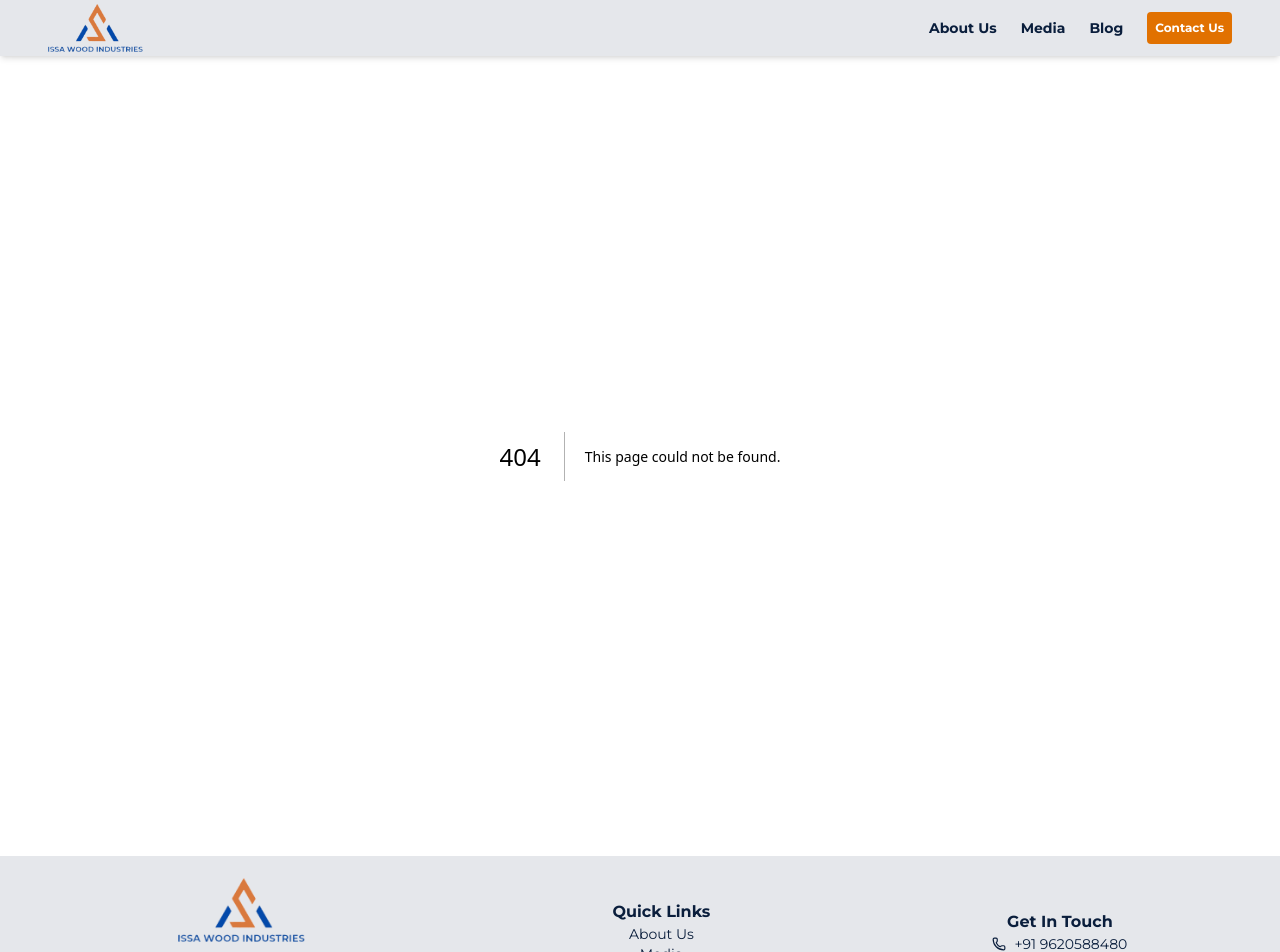
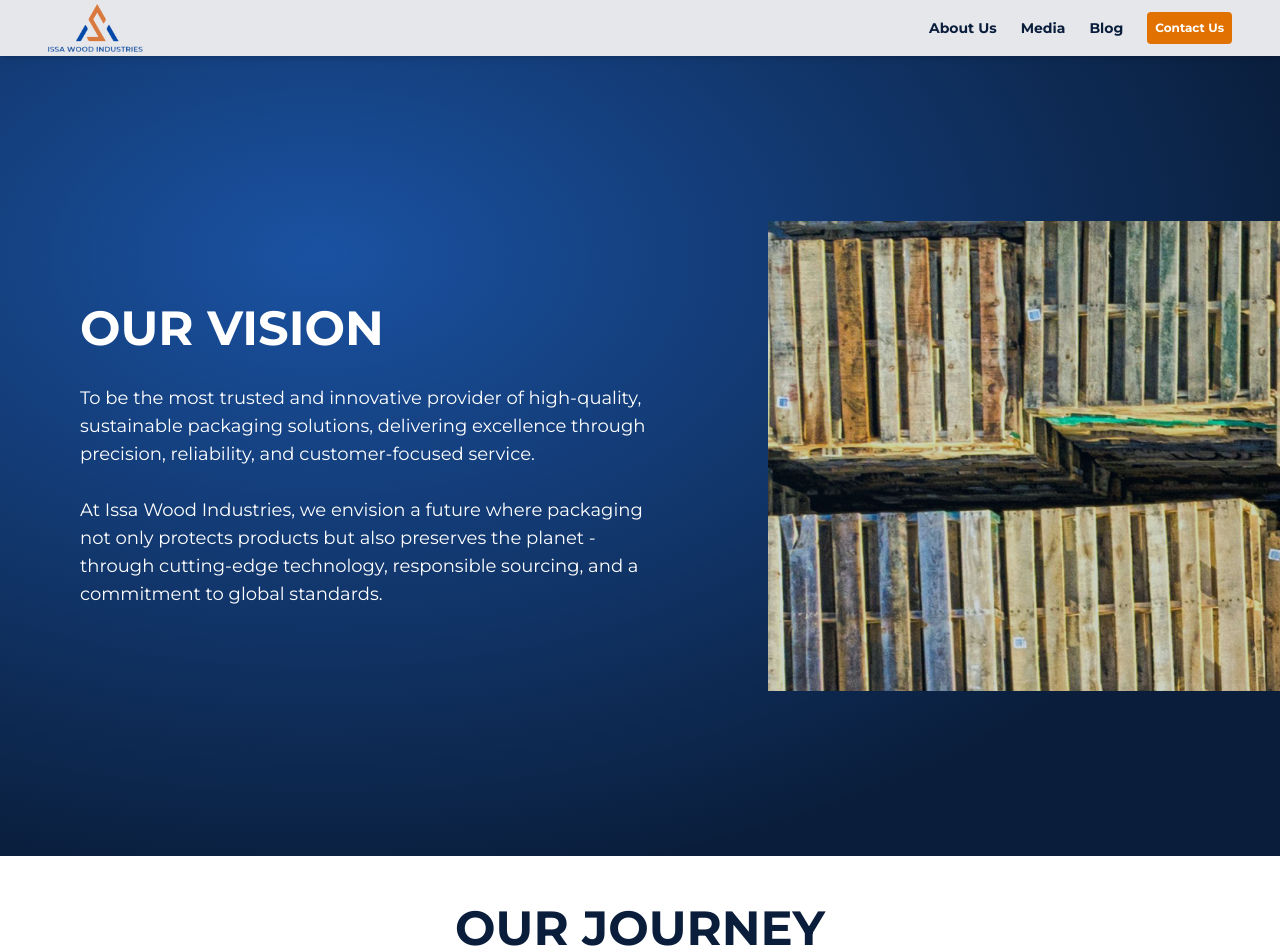
Before and after one commit to diya-hive/issa-website, a Next.js app: page /about in a window 1280 px wide. Before the commit this address had no page. Shown: the top 952 px of the page. Built offline with nearby package versions, Linux system fonts and the light colour scheme.

Commit message:
Create page.tsx

```diff
--- /dev/null
+++ b/app/about/page.tsx
@@ -0,0 +1,44 @@
+"use client";
+
+import CTAOne from "../components/ctaone";
+import Timeline from "../components/timeline";
+
+export default function About() {
+  return (
+    <div className="flex flex-col">
+      <section className="w-screen bg-radial-[at_25%_25%] from-[#1A52A2] to-iblue to-75% z-0">
+        <div className="flex flex-col md:flex-row z-10">
+          <div className="flex flex-col gap-8 p-8 md:p-12 lg:p-20 w-screen md:w-[60%] h-screen items-center md:items-start justify-center text-white">
+            <h1 className="font-montesserat-bold text-3xl lg:text-5xl">
+              OUR VISION
+            </h1>
+            <p className="max-w-xl text-base lg:text-lg font-montesserat text-center md:text-left">
+              To be the most trusted and innovative provider of high-quality,
+              sustainable packaging solutions, delivering excellence through
+              precision, reliability, and customer-focused service. <br />
+              <br /> At Issa Wood Industries, we envision a future where
+              packaging not only protects products but also preserves the planet
+              - through cutting-edge technology, responsible sourcing, and a
+              commitment to global standards.
+            </p>
+          </div>
+          <div className="flex w-screen md:w-[40%] h-32 md:h-screen">
+            <img
+              src="/AboutHero.png"
+              className="object-cover md:object-contain"
+            />
+          </div>
+        </div>
+      </section>
+      <section>
+        <div className="flex flex-col w-screen justify-center items-center font-montesserat">
+          <h2 className="font-montesserat-bold text-3xl md:text-5xl text-iblue p-6 md:p-12 text-center">
+            OUR JOURNEY
+          </h2>
+          <Timeline />
+        </div>
+      </section>
+      <CTAOne />
+    </div>
+  );
+}
```
